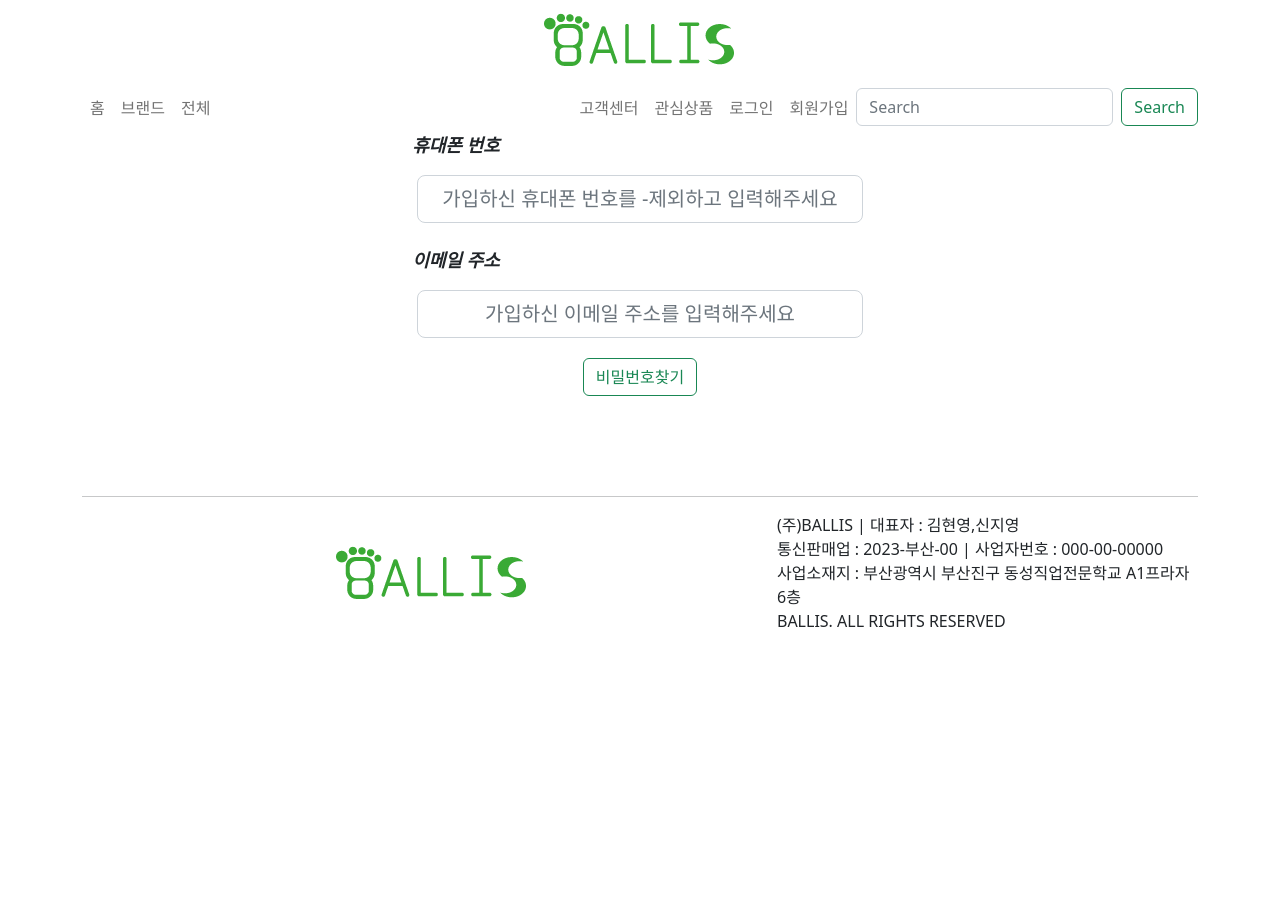
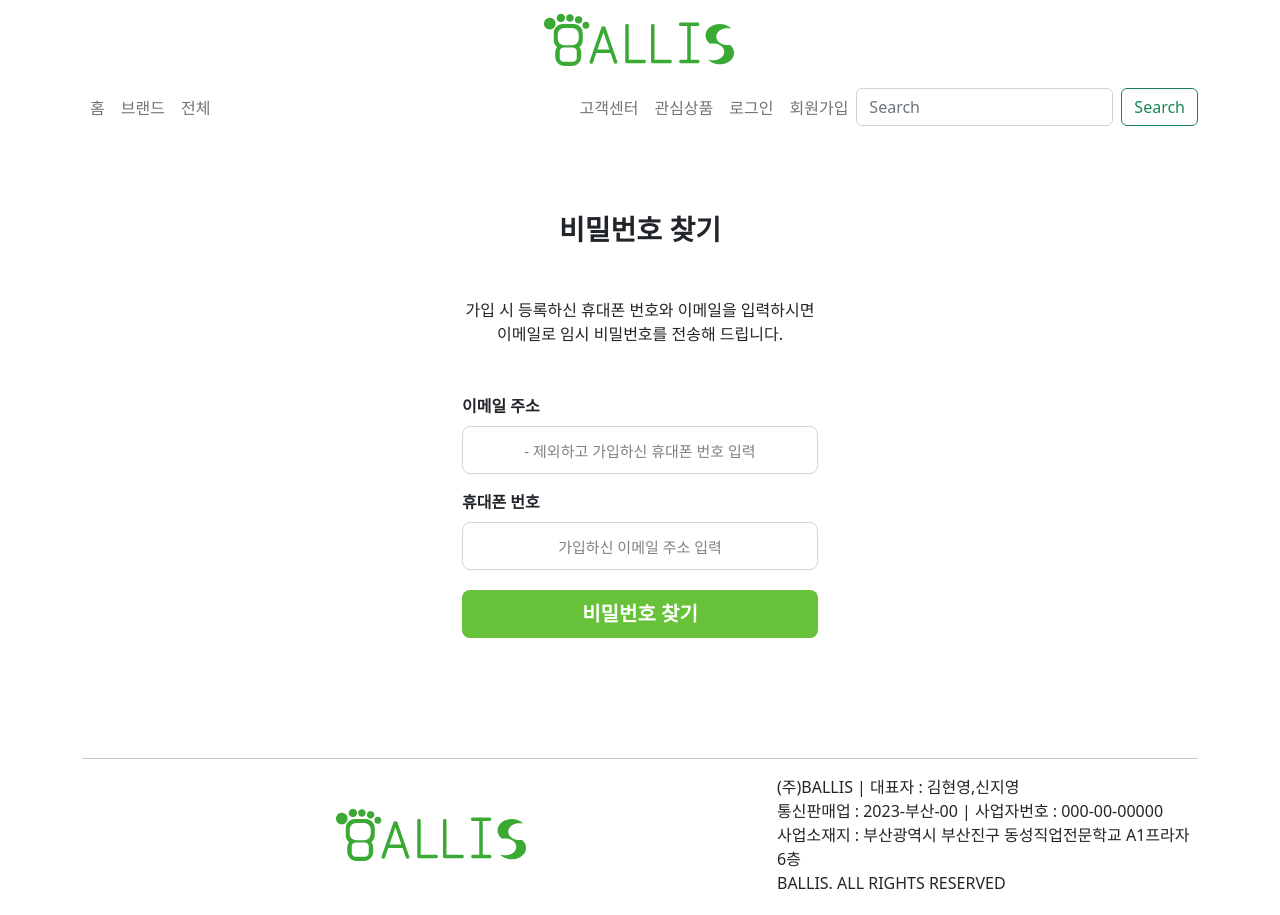
Before and after one commit to sunyoungAn/project_ballis_front, a Vue app: page /password/find in a window 1280 px wide. Before the commit the page ends 800 px from the top, so only its background shows below. Built offline with nearby package versions, Linux system fonts and the light colour scheme.

Commit message:
비밀번호 찾기 css 수정

```diff
--- a/src/views/PasswordFind.vue
+++ b/src/views/PasswordFind.vue
@@ -1,5 +1,5 @@
 <template>
-   <body class="container">
+   <!-- <body class="container">
      <div class="div_box">
          <label class="lbl">비밀번호 찾기</label>
          <p>가입 시 등록하신 휴대폰 번호와 이메일을 입력하시면,
@@ -30,7 +30,31 @@
      </div>
 
 
-    </body>
+    </body> -->
+
+    <div class="container common_mt160 customer_wrap">
+      <div class="row justify-content-center">
+        <div class="fs-3 fw-bold text-center mt-5">비밀번호 찾기</div>
+        <div class="mt-5 text-center">가입 시 등록하신 휴대폰 번호와 이메일을 입력하시면</div>
+        <div class="mt-0 text-center">이메일로 임시 비밀번호를 전송해 드립니다.</div>
+
+        <div class="col-lg-4">
+          <div class="mt-5">
+            <span class="fw-bold">이메일 주소</span>
+            <input class="form-control form-control-lg text-center mt-2 custom_placeholder" v-model="state.phoneNumber" type="text" placeholder="- 제외하고 가입하신 휴대폰 번호 입력" />
+          </div>
+
+          <div class="mt-3">
+            <span class="fw-bold">휴대폰 번호</span>
+            <input class="form-control form-control-lg text-center mt-2 custom_placeholder" v-model="state.email" type="text" b placeholder="가입하신 이메일 주소 입력">
+          </div>
+
+          <div class="button_box">
+            <button type="button" class="btn btn-lg green_button" @click="sendPassword()">비밀번호 찾기</button>
+          </div>
+        </div>
+      </div>
+    </div>
 </template>
 
 <script>
@@ -66,53 +90,70 @@ export default {
 </script>
 
 <style lang="css" scoped>
-.container {
+ @import "../assets/css/common.css";
+/* .container {
    width: 1280;
    margin: 0 auto;
- }
-
+ } */
+/*
  .div_box{
    text-align: center;
- }
-
+ } */
+/*
  .input_box{
    width: 40%;
    text-align: center;
    margin: 0 auto;
- }
-
+ } */
+/*
  .lbl{
    font-size: xx-large;
    font-weight: bolder;
    padding: 10px;
    font-style: italic;
- }
-
+ } */
+/*
  .button_box{
    padding-top: 20px;
    text-align: center;
    margin-bottom: 20px;
- }
-
+ } */
+/*
  .button_box2{
    text-align: center;
    margin-bottom: 20px;
- }
-
+ } */
  a{
    text-decoration: none;
-   color: green;
+   color: rgb(103, 194, 58);
  }
-
  a:hover{
-  color:white
+  color:#ffffff;
+  font-weight: normal;
  }
-
- .p_tag_box{
+ .green_button {
+  width: 100%;
+  background-color: rgb(103, 194, 58);
+  color: #ffffff;
+  font-weight: bold;
+}
+.green_button:hover {
+  background-color: rgb(149, 212, 117);
+  color: #ffffff;
+}
+.green_button_outline {
+  border: 1px solid rgb(103, 194, 58);
+  color: rgb(103, 194, 58);
+}
+.green_button_outline:hover{
+  background-color: rgb(103, 194, 58);
+  color: #ffffff;
+}
+ /* .p_tag_box{
   text-align: center;
   margin-right: 33%;
   font-size: large;
   font-weight: bold;
   font-style: italic;
- }
+ } */
 </style>
```
